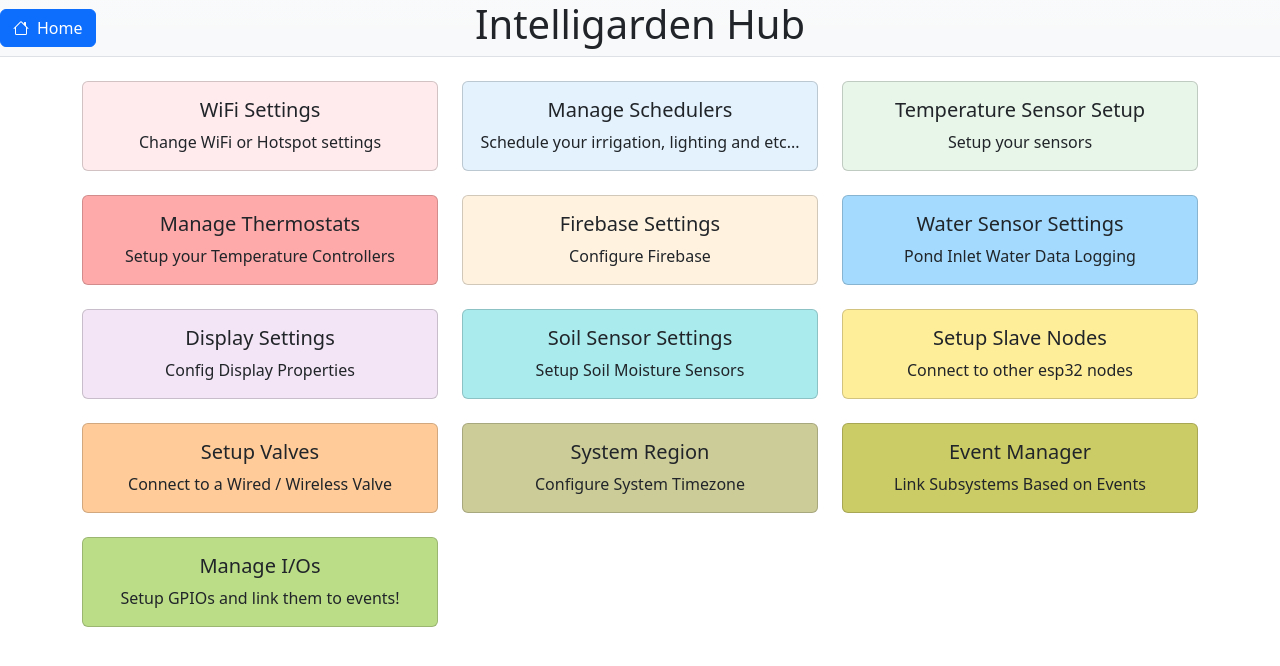
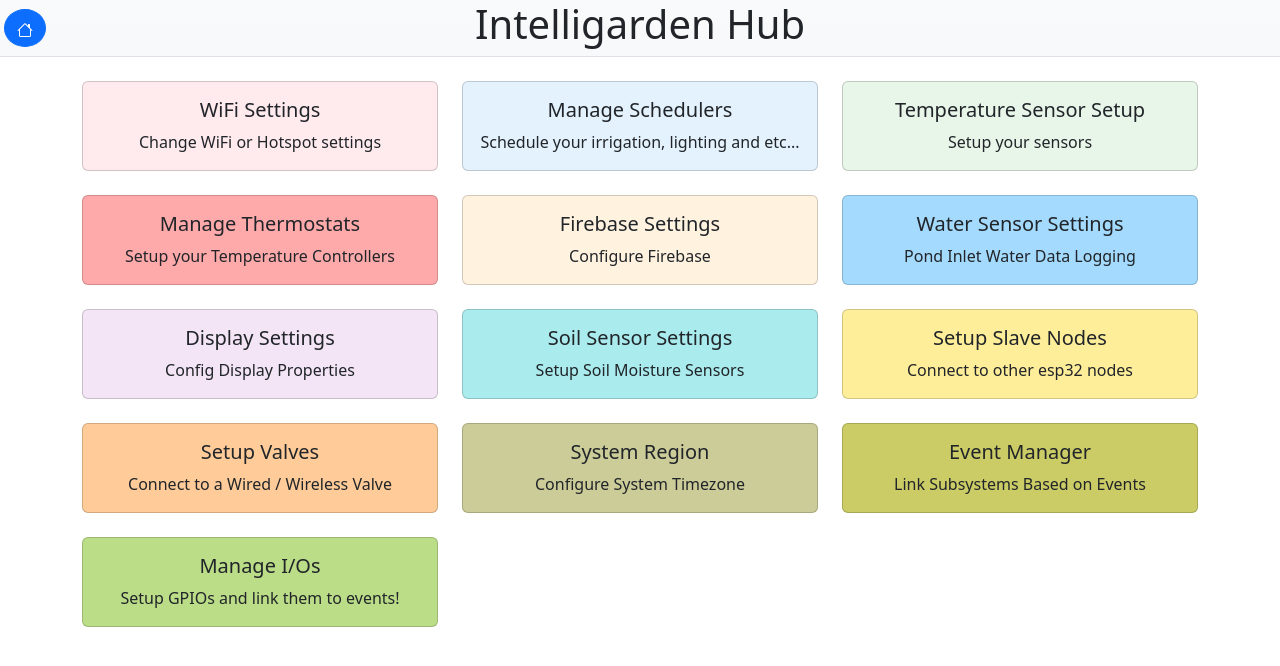
Before and after one commit to Superstar-walnut-garden/intelligarden-web-app, a React (Vite) app: page / in a window 1280 px wide. Shown: the top 666 px of the page. Built offline with nearby package versions, Linux system fonts and the light colour scheme.

Commit message:
Enhance: HomeButton UI

```diff
--- a/src/Components/HomeButton.tsx
+++ b/src/Components/HomeButton.tsx
@@ -6,10 +6,9 @@ const HomeButton: React.FC = () => {
   return (
     <Link
       to="/"
-      className="d-flex align-items-center align-text-center justify-contents-center btn btn-primary"
+      className="btn btn-primary align-items-center align-text-center justify-contents-center  rounded-circle m-1"
     >
       <House />
-      <p className="mb-0 ms-2">Home</p>
     </Link>
   );
 };
```
